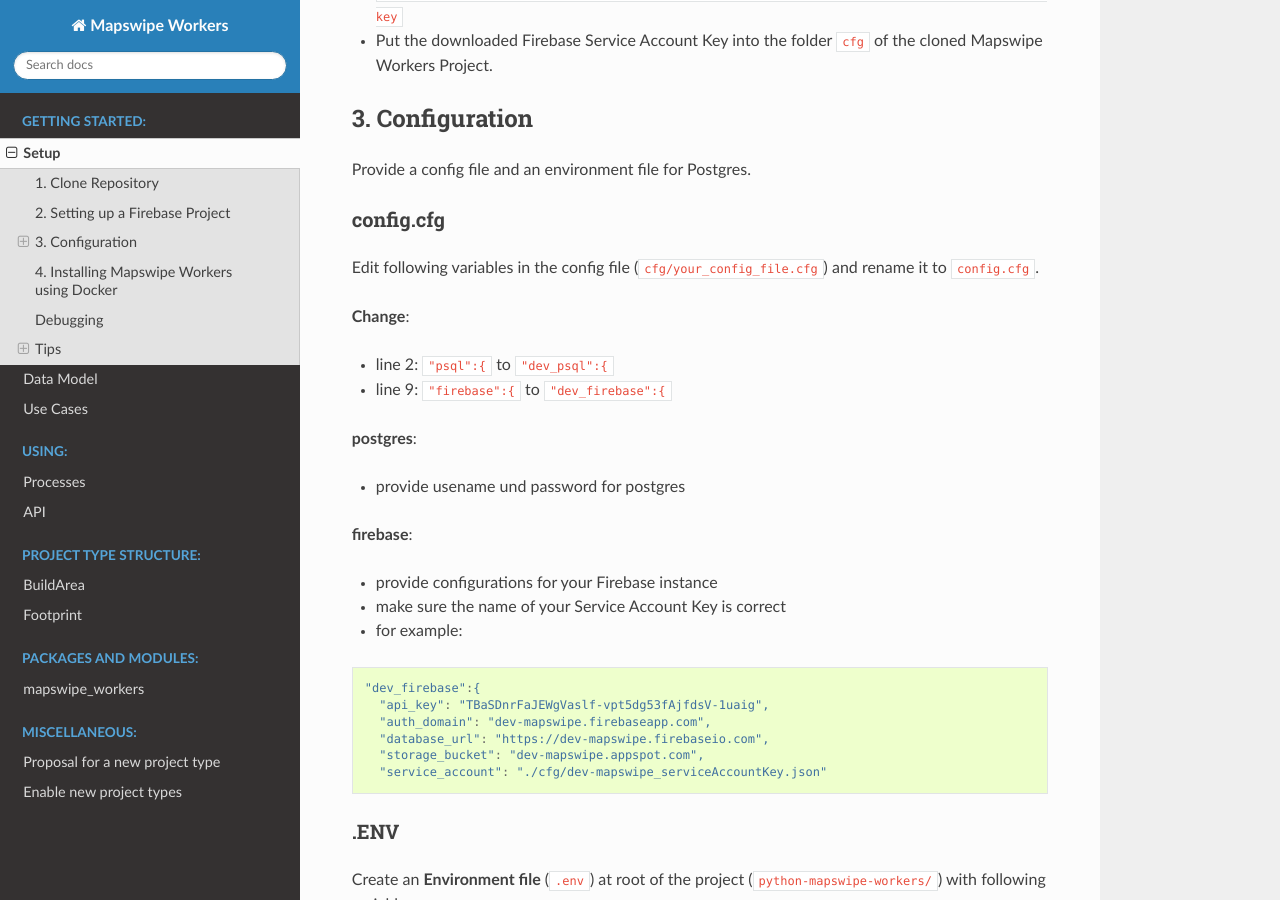
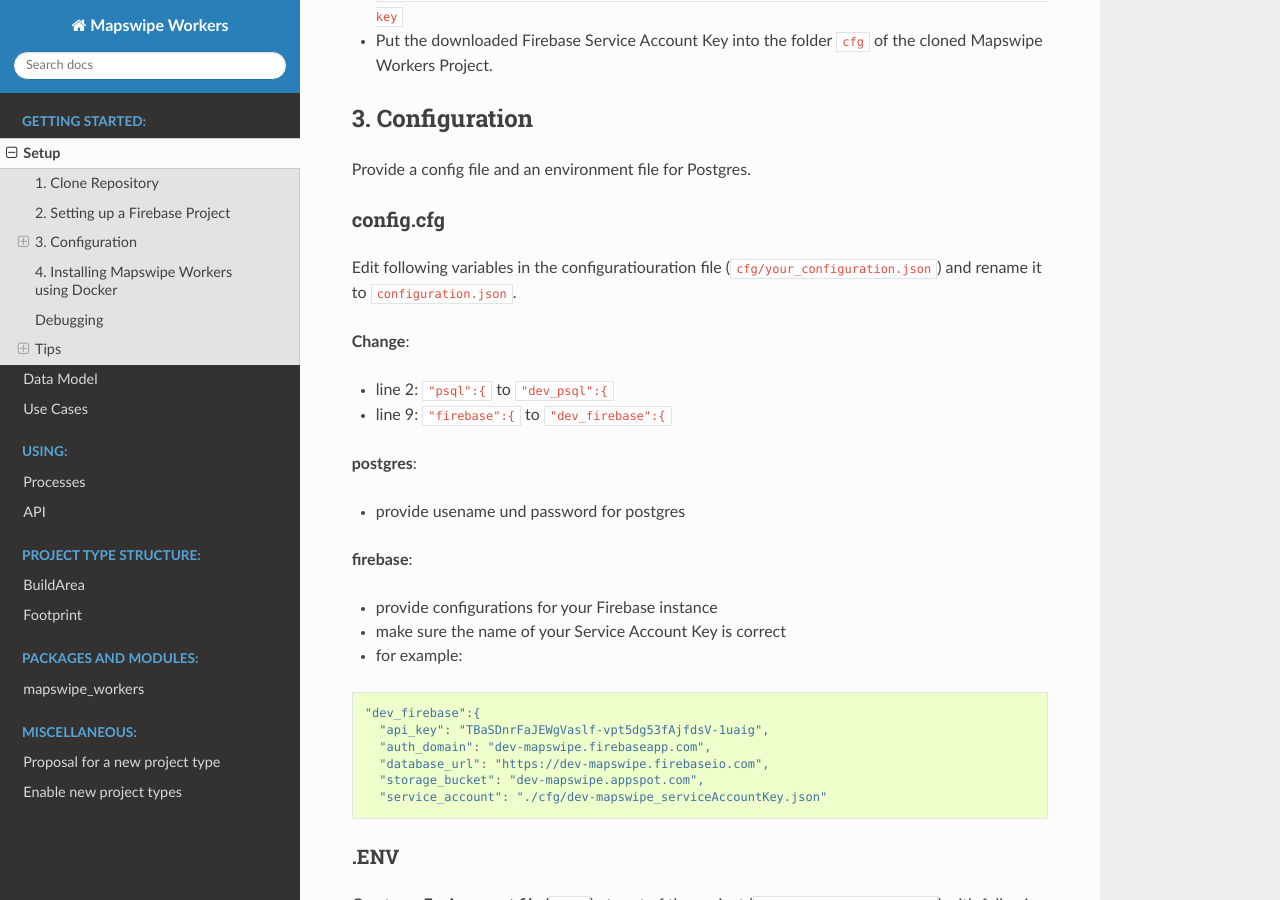
Before and after one commit to mapswipe/python-mapswipe-workers, a Sphinx documentation site: the page built from docs/setup.md, in a window 1280 px wide and 900 px high, scrolled down 1926 px. Built offline with Sphinx 7.4.7 and the Read the Docs theme 2.0.0, drawn with Linux system fonts in a browser that asks for light colours.

Commit message:
changed config path

```diff
--- a/docs/setup.md
+++ b/docs/setup.md
@@ -93,7 +93,7 @@
 
 ### config.cfg
 
-Edit following variables in the config file (`cfg/your_config_file.cfg`) and rename it to `config.cfg`.
+Edit following variables in the configuratiouration  file (`cfg/your_configuration.json`) and rename it to `configuration.json`.
 
 **Change**:
 - line 2: `"psql":{` to `"dev_psql":{`
```
